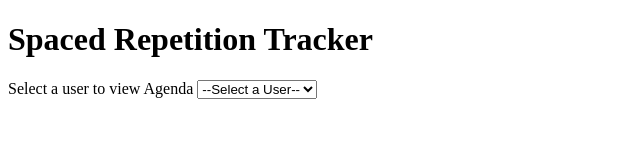
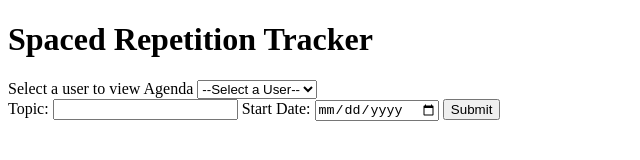
Before and after one commit to JanefrancessC/Piscine-Sprint-3-Project-Spaced-Repetition-Tracker, a website with bundled scripts: page index.html in a window 1280 px wide. Shown: the whole page, without its empty margins (0-640 px from the left). Built offline with nearby package versions, Linux system fonts and the light colour scheme.

Commit message:
added form UI

```diff
--- a/index.html
+++ b/index.html
@@ -17,6 +17,20 @@
           <option value="" disabled selected>--Select a User--</option>
         </select>
       </section>
+      <section id="form-container">
+        <form id="topic-form">
+          <label for="revision-topic">Topic:</label>
+          <input
+            type="text"
+            id="revision-topic"
+            name="revision-topic"
+            required
+          />
+          <label for="start-date">Start Date:</label>
+          <input type="date" name="start-date" id="start-date" required />
+          <button type="submit">Submit</button>
+        </form>
+      </section>
     </main>
   </body>
 </html>
```
